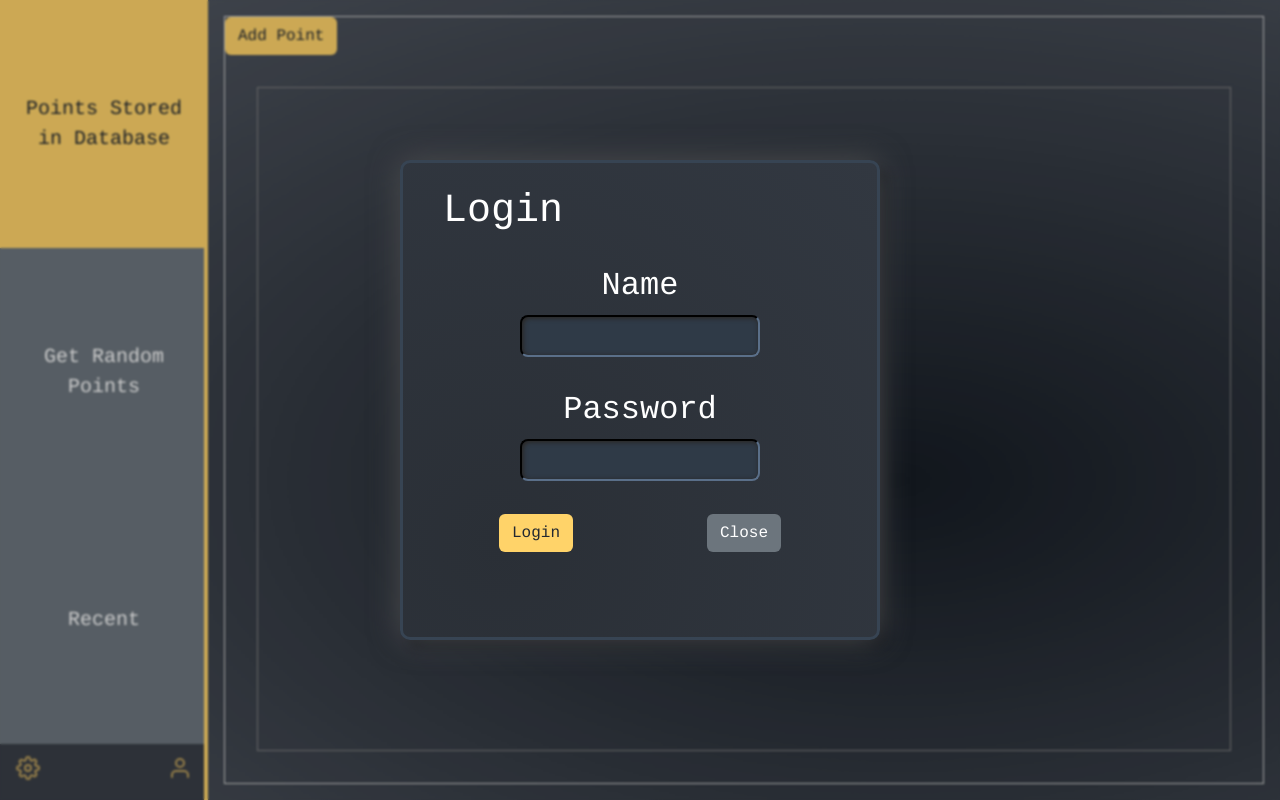
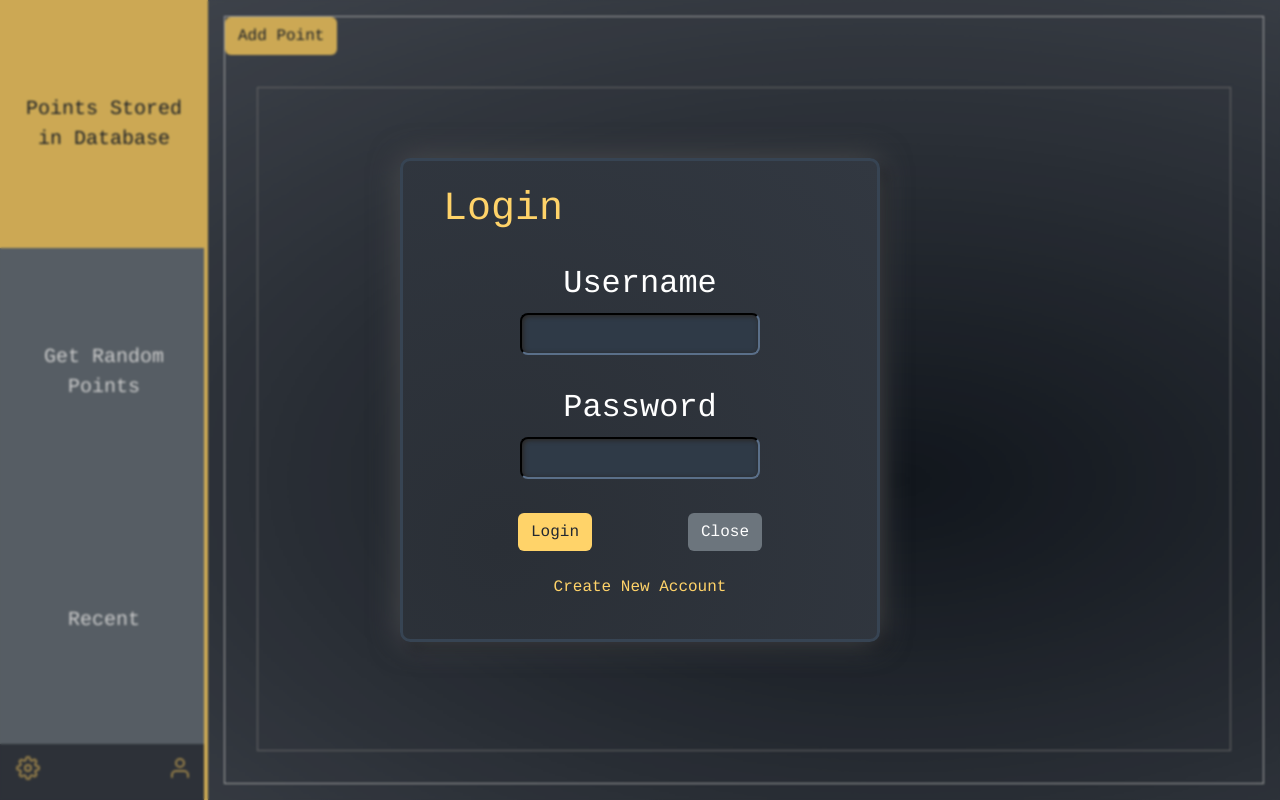
Before and after one commit to Martenere/NotPointless, a React (Vite) app in the folder React/: page / in a window 1280 px wide. Both pictures are taken after a click on the picture 180 px from the left and 768 px from the top of the page. Built offline with nearby package versions, Linux system fonts and the light colour scheme; a web font is replaced by a local one.

Commit message:
Implemented api interaction for login-pane

```diff
--- a/React/src/Components/LoginPane/LoginAPI.js
+++ b/React/src/Components/LoginPane/LoginAPI.js
@@ -14,16 +14,17 @@ function sendRegisterRequest(username, password) {
       },
       body: JSON.stringify(registerPayload),
     };
-    console.log("Send api req");
+    const apiResponse = {};
+    console.log("Send createAccount req");
     fetch(url, options)
       .then((response) => {
-        console.log(response);
-        // if (!response.ok) {
-        //   resolve(`HTTP error! Status:`, response);
-        // }
+        apiResponse.response = response;
         return response.json();
       })
-      .then((data) => resolve(data))
+      .then((data) => {
+        apiResponse.data = data;
+        resolve(apiResponse);
+      })
       .catch((error) => reject(error));
   });
 }
@@ -44,15 +45,17 @@ function sendLoginRequest(username, password) {
       },
       body: JSON.stringify(registerPayload),
     };
+    const apiResponse = {};
     console.log("Send Login req");
     fetch(url, options)
       .then((response) => {
-        if (!response.ok) {
-          resolve(`HTTP error! Status:`, response);
-        }
+        apiResponse.response = response;
         return response.json();
       })
-      .then((data) => resolve(data))
+      .then((data) => {
+        apiResponse.data = data;
+        resolve(apiResponse);
+      })
       .catch((error) => reject(error));
   });
 }
--- a/React/src/Components/LoginPane/LoginPane.css
+++ b/React/src/Components/LoginPane/LoginPane.css
@@ -1,13 +1,22 @@
+.center-container {
+  position: absolute;
+  z-index: 99;
+  display: flex;
+  justify-content: center;
+  align-items: center;
+  height: 100vh;
+  width: 100vw;
+}
 .Login-Pane {
-  right: calc(50% - 15rem);
-  width: 30rem;
-  top: calc(50% - 15rem);
-  height: 30rem;
+  display: flex;
+  flex-direction: column;
 
-  /* background-color: red; */
+  min-width: 30rem;
+
+  min-height: 30rem;
 }
-.Modal-Login > h1 {
-  color: rgb(255, 211, 105) !important;
+.Modal-Login > div > h1 {
+  color: rgb(255, 211, 105);
 }
 .Modal-Login {
   position: absolute;
@@ -43,33 +52,16 @@
   backdrop-filter: blur(1px);
   z-index: 99;
 }
-/* .login-pane-nav {
-  box-shadow: inset 0px 2px 5px rgba(255, 211, 105, 0.5);
-} */
-.login-pane-nav::before {
-  top: 0;
-  left: 0;
-  right: 0;
-  height: 20px; /* Control the vertical fade extent */
-  background: linear-gradient(
-    to bottom,
-    rgba(255, 211, 105, 0.5),
-    rgba(255, 211, 105, 0)
-  );
+
+.error-text {
+  font-size: small;
+  color: rgb(189, 70, 70);
 }
-
-.login-pane-nav::after {
-  top: 0;
-  bottom: 0;
-  left: 0;
-  width: 20px; /* Control the horizontal fade extent */
-  background: linear-gradient(
-    to right,
-    rgba(255, 211, 105, 0.5),
-    rgba(255, 211, 105, 0)
-  );
-  background-repeat: no-repeat;
-  background-size: 100% 100%;
-  box-shadow: inset -20px 0 20px -20px rgba(255, 211, 105, 0.5),
-    inset 20px 0 20px -20px rgba(255, 211, 105, 0.5);
+.success-text {
+  font-size: small;
+  color: rgb(14, 135, 57);
 }
+.btn.btn-create-account {
+  color: rgb(255, 211, 105);
+  border: 2px solid rgb(255, 211, 105);
+}
--- a/React/src/Components/LoginPane/LoginPane.jsx
+++ b/React/src/Components/LoginPane/LoginPane.jsx
@@ -1,27 +1,61 @@
 import { useState } from "react";
 import "./LoginPane.css";
-import api from "./LoginAPI";
+import authApi from "./LoginAPI";
 const loginFormEmpty = {
   name: "",
   password: "",
 };
 
 function LoginPane(props) {
+  // eslint-disable-next-line no-unused-vars
   const { setJwtBearerToken, setShowLoginPane } = props;
   const [formState, setFormState] = useState(loginFormEmpty);
+  const [apiResponseErrorData, setApiResponseErrorData] = useState([]);
+  const [apiResponseSuccessData, setApiResponseSuccessData] = useState("");
+
   const closeLoginWindow = () => {
     setShowLoginPane(false);
   };
 
-  const handleChange = (event) => {
+  const handleFormChange = (event) => {
     const { value, name } = event.target;
     setFormState({ ...formState, [name]: value });
   };
-  const handleSubmit = (event) => {
+
+  function clearResponseData() {
+    setApiResponseErrorData([]), setApiResponseSuccessData("");
+  }
+
+  const createAccount = (event) => {
     event.preventDefault();
-    console.log(formState);
-    api.sendLoginRequest(formState.name, formState.password).then(
-      (registerResult) => console.log(registerResult),
+    authApi.sendRegisterRequest(formState.name, formState.password).then(
+      (registerResult) => {
+        clearResponseData();
+        if (registerResult.response.status != 201) {
+          setApiResponseErrorData(registerResult.data);
+        }
+        if (registerResult.response.status === 201) {
+          setApiResponseSuccessData("Account created!");
+        }
+      },
+      (error) => console.log("Threw error: ", error)
+    );
+  };
+
+  const login = (event) => {
+    event.preventDefault();
+    clearResponseData();
+    authApi.sendLoginRequest(formState.name, formState.password).then(
+      (loginResult) => {
+        //if response is not "200 OK"
+        if (loginResult.response.status != 200) {
+          setApiResponseErrorData(loginResult.data);
+        }
+        if (loginResult.response.status === 200) {
+          console.log("Successful login", loginResult.data);
+          setApiResponseSuccessData(loginResult.data.token);
+        }
+      },
       (error) => console.log("Threw error: ", error)
     );
   };
@@ -29,40 +63,66 @@ function LoginPane(props) {
   return (
     <>
       <div className="overlay" onClick={closeLoginWindow}></div>
-      <form onSubmit={handleSubmit}>
+      <form onSubmit={login}>
+        <div className="center-container">
           <div className="Modal-Login Login-Pane">
             <div className="login-pane-nav">
               <h1 className="h3-color mx-3 p-4">Login</h1>
             </div>
             <div className="d-flex justify-content-center flex-column">
               <label className="d-flex justify-content-center align-items-center flex-column">
-              <h2 className="mx-3">Name</h2>
+                <h2 className="mx-3">Username</h2>
                 <input
                   type="text"
                   className="Modal-Input Login-Input"
                   name="name"
-                onChange={handleChange}
+                  onChange={handleFormChange}
                   value={formState.name}
                 />
               </label>
               <label className="d-flex justify-content-center align-items-center flex-column">
                 <h2 className="mx-3">Password</h2>
                 <input
-                type="text"
+                  type="password"
                   name="password"
                   className="Modal-Input Login-Input"
-                onChange={handleChange}
+                  onChange={handleFormChange}
                   value={formState.password}
                 />
               </label>
-          </div>{" "}
-          <div className="d-flex justify-content-between mx-5 ">
+            </div>
+            <div className="responseError d-flex justify-content-center  align-items-center flex-column">
+              {apiResponseErrorData && (
+                <>
+                  {apiResponseErrorData.map((message, indx) => {
+                    return (
+                      <p key={indx} className="error-text">
+                        {message.description}
+                      </p>
+                    );
+                  })}
+                </>
+              )}
+              {apiResponseSuccessData && (
+                <p className="success-text">
+                  {apiResponseSuccessData.substring(0, 30)}
+                </p>
+              )}
+            </div>
+            <div className="d-flex justify-content-center mx-5 ">
               <button className="btn btn-primary mx-5">Login</button>
               <button
                 className="btn btn-secondary mx-5"
                 onClick={closeLoginWindow}
               >
                 Close
+              </button>{" "}
+            </div>{" "}
+            <button
+              className="btn btn-create-account mx-2 my-3"
+              onClick={createAccount}
+            >
+              Create New Account
             </button>
           </div>
         </div>
```
Lines whose indentation alone changed are shown as unchanged.
